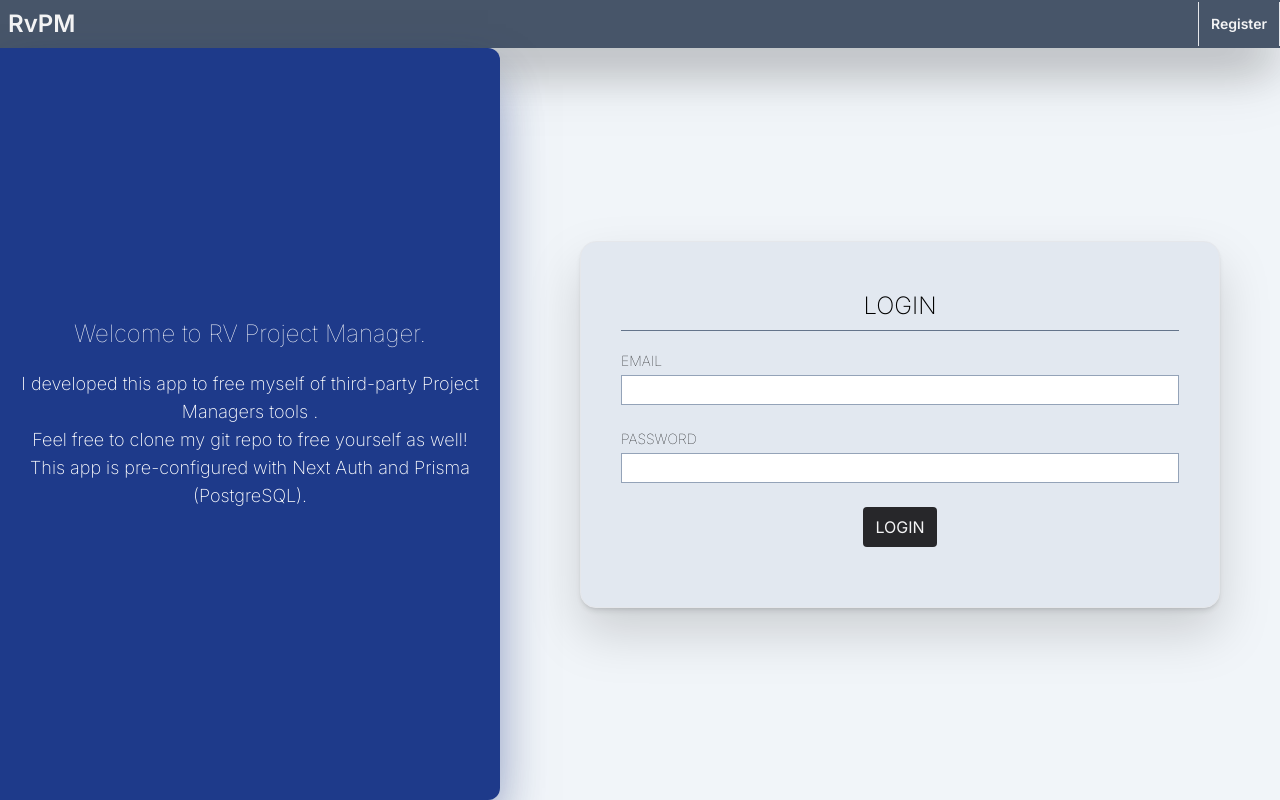
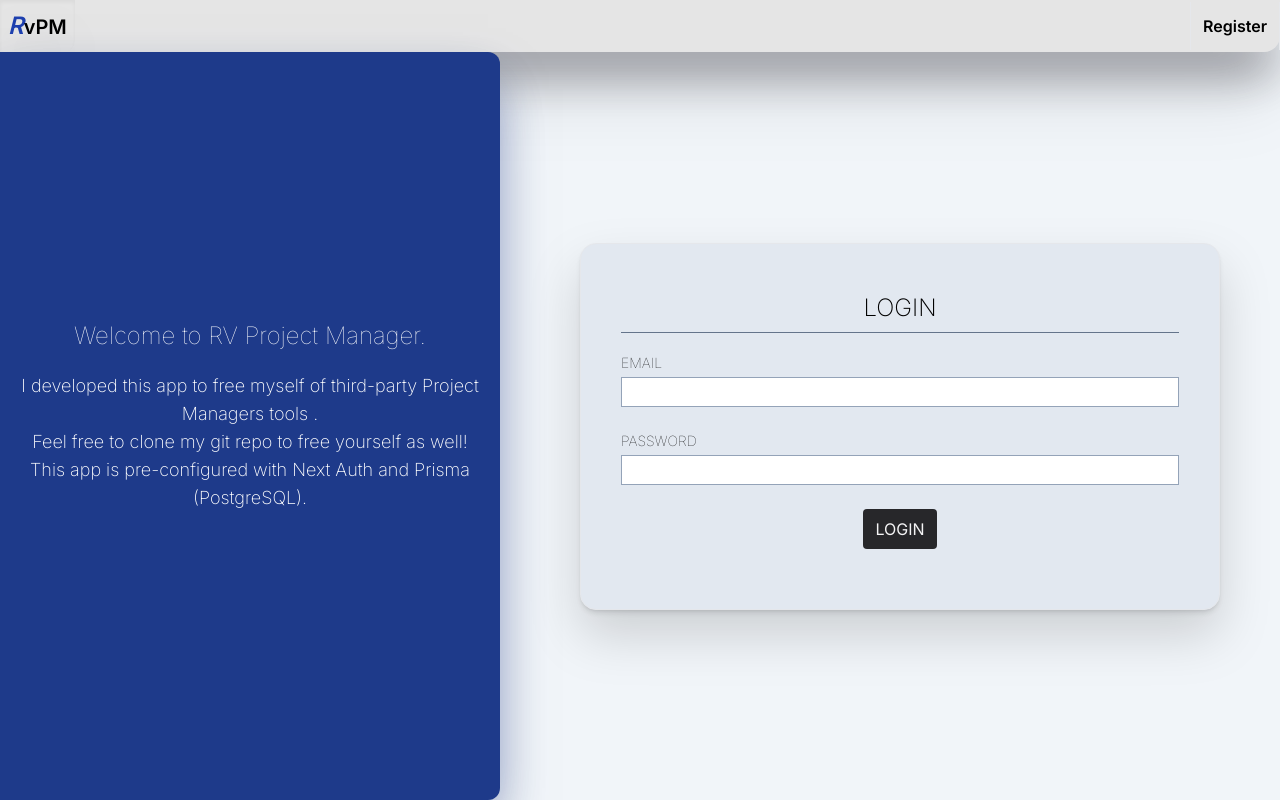
Before and after one commit to rahulvig315/rvpm, a Next.js app: page / in a window 1280 px wide. Built offline with nearby package versions, Linux system fonts and the light colour scheme; no server answers.

Commit message:
refactor(styles): create custom tailwind classes

```diff
--- a/src/app/components/navigation/DashboardNavigation.tsx
+++ b/src/app/components/navigation/DashboardNavigation.tsx
@@ -1,17 +1,14 @@
-import { APP_SHORTNAME } from "@/app/constants"
 import { LogoutButton, SettingsButton } from "../buttons/buttons"
+import Navigation from "./Navigation"
 
 
-function Navigation() {
+function DashboardNavigation() {
     return (
-        <nav className="flex justify-between items-center w-full shadow-2xl drop-shadow-2xl shadow-zinc-500 bg-neutral-200 rounded-br-2xl">
-            <h1 className="font-semibold text-xl h-fit px-2 py-2 align-middle mt-[-0.5em] border-r-2 first-letter:text-blue-800 first-letter:text-2xl last first-letter:italic rounded-br-xl border-transparent shadow-2xl drop-shadow-2xl">{APP_SHORTNAME}</h1>
-            <div className="flex h-full align-middle justify-center items-center">
-                <SettingsButton />
-                <LogoutButton />
-            </div>
-        </nav>
+        <Navigation>
+            <SettingsButton />
+            <LogoutButton />
+        </Navigation>
     )
 }
 
-export default Navigation
+export default DashboardNavigation
--- a/src/app/components/navigation/LandingNavigation.tsx
+++ b/src/app/components/navigation/LandingNavigation.tsx
@@ -1,5 +1,5 @@
-import { APP_SHORTNAME } from "@/app/constants";
 import { Views } from "../../utils/landing";
+import Navigation from "./Navigation";
 
 type Props = {
     onViewChange: () => void;
@@ -8,16 +8,12 @@ type Props = {
 
 function LandingNavigation({ onViewChange, view }: Props) {
     return (
-        <nav className="text-zinc-100 flex w-full justify-between bg-slate-600 items-center shadow-2xl drop-shadow-2xl">
-            <h1 className="font-semibold text-2xl p-2">
-                {APP_SHORTNAME}
-            </h1>
-            <div className="flex gap-3 text-sm">
-                <button onClick={onViewChange} className="border-x p-3 font-semibold">
-                    {view === Views.Login ? Views.Register : Views.Login}
-                </button>
-            </div>
-        </nav>
+        <Navigation>
+            <button onClick={onViewChange} className="p-3 font-semibold border-x">
+                {view === Views.Login ? Views.Register : Views.Login}
+            </button>
+        </Navigation>
+
     )
 }
 
--- /dev/null
+++ b/src/app/components/navigation/Navigation.tsx
@@ -0,0 +1,24 @@
+import { APP_SHORTNAME } from "@/app/constants";
+
+export type NavigationProps = {
+    navClass?: string;
+    title?: string | React.ReactNode;
+    titleClass?: string;
+    children: React.ReactNode;
+
+}
+
+function Navigation({ title = APP_SHORTNAME || 'APP_NAME', titleClass = "title", navClass = "nav", children }: NavigationProps) {
+    return (
+        <nav className={navClass}>
+            <h1 className={titleClass}>
+                {title}
+            </h1>
+            <div className="flex items-center justify-center h-full align-middle">
+                {children}
+            </div>
+        </nav>
+    )
+}
+
+export default Navigation
--- a/src/app/globals.css
+++ b/src/app/globals.css
@@ -25,3 +25,19 @@ body {
     )
     rgb(var(--background-start-rgb));
 }
+
+/* Custom Components Styling */
+
+@layer components {
+  .nav {
+    @apply flex items-center justify-between w-full text-black shadow-2xl drop-shadow-2xl shadow-zinc-500 bg-neutral-200 rounded-br-2xl;
+
+  }
+  .nav .title {
+    @apply font-semibold text-xl h-fit px-2 py-2.5 align-middle  border-r-2 first-letter:text-blue-800 first-letter:text-2xl first-letter:italic rounded-br-xl border-transparent shadow-inner drop-shadow-2xl;
+  }
+
+  .button {
+    @apply flex items-center h-full text-sm font-semibold p-3.5;
+  }
+}
```
